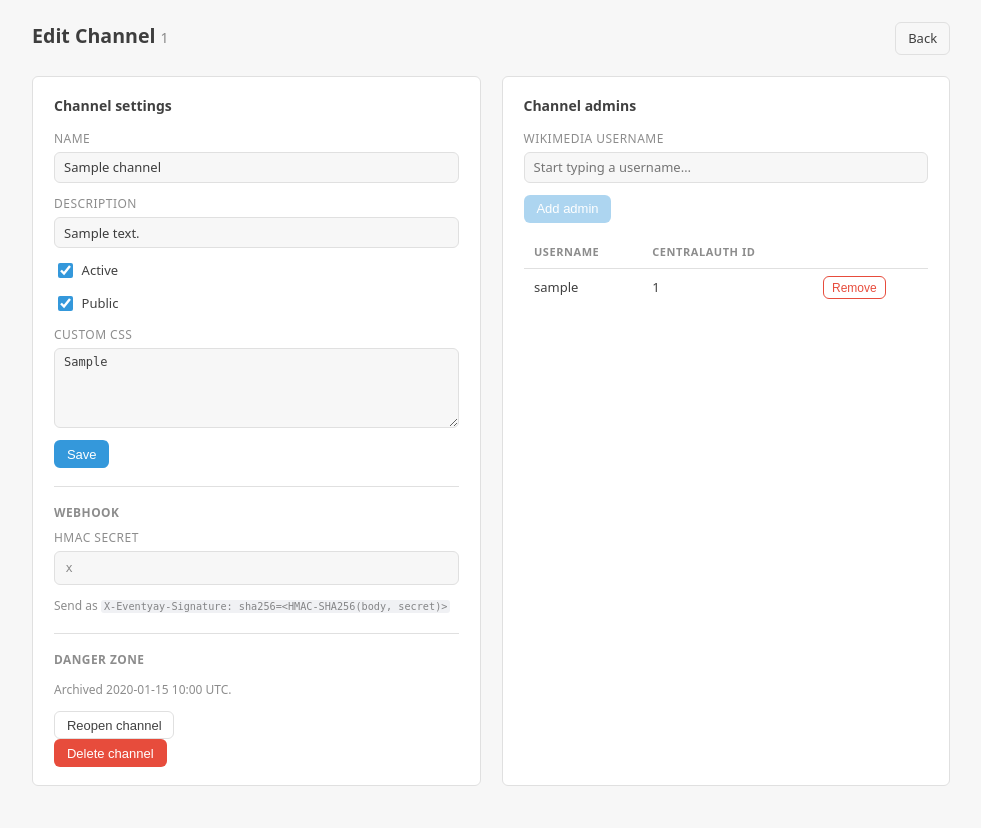
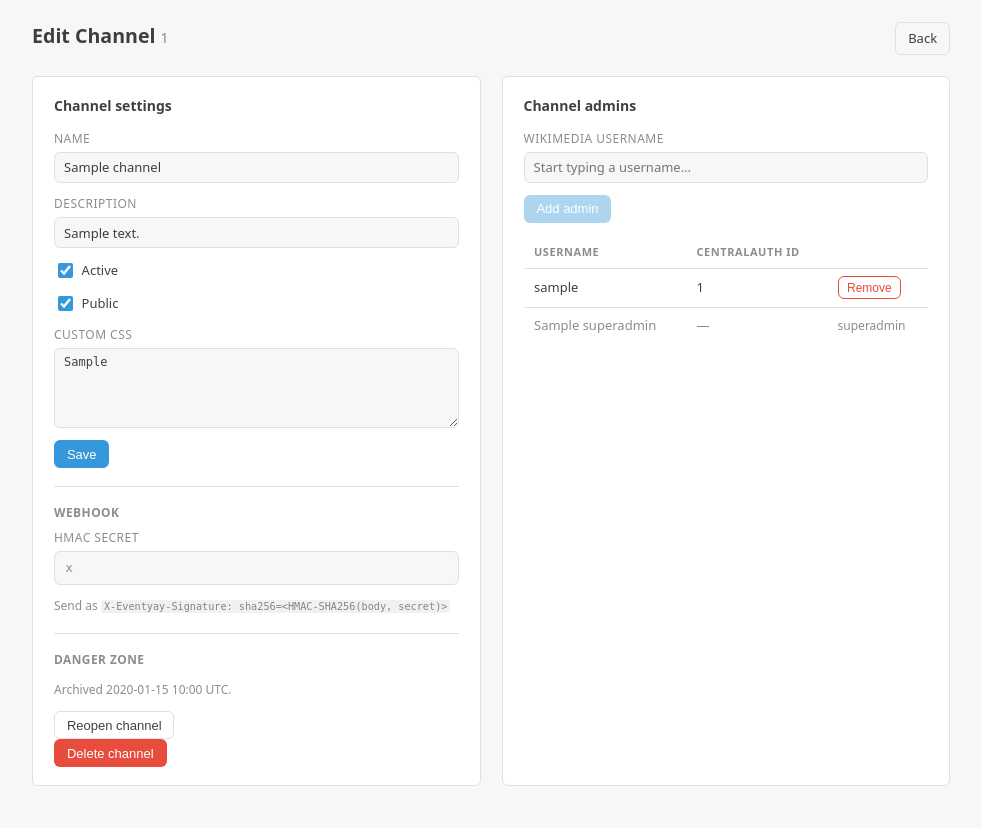
Before and after one commit to ArnavBallinCode/chatstream-moderate, a Flask app: template templates/admin/channel_edit.html in a window 1280 px wide. Shown: the part 52-880 px from the top of the page, without its empty margins (149-1130 px from the left). Run offline with Flask 3, Linux system fonts and the light colour scheme; tables that the repository leaves empty hold one stand-in row (values such as "Sample post"); the template is opened without the code that fills it: values that come from a table or form of the project are taken from there, most other values are stand-ins (such as "Sample title", 1, 10 or a date in 2020); some libraries are stand-ins or nearby versions.

Commit message:
Show superadmins at bottom of admins/moderators tables in grey
Co-Authored-By: Claude Sonnet 4.6 <noreply@anthropic.com>

```diff
--- a/static/css/app.css
+++ b/static/css/app.css
@@ -750,6 +750,8 @@ code {
 
 h1, h2, h3, h4 { color: var(--text); }
 
+tr.superadmin-row td { color: var(--muted); }
+
 /* ── Wikimedia username picker ──────────────────────────────────────────── */
 .user-picker {
   position: relative;
--- a/templates/admin/channel_edit.html
+++ b/templates/admin/channel_edit.html
@@ -95,6 +95,13 @@
       {% else %}
       <tr><td colspan="3" class="text-muted">No admins assigned.</td></tr>
       {% endfor %}
+      {% for name in superadmins %}
+      <tr class="superadmin-row">
+        <td>{{ name }}</td>
+        <td class="text-muted">—</td>
+        <td><span class="text-muted small">superadmin</span></td>
+      </tr>
+      {% endfor %}
       </tbody>
     </table>
   </div>
```
Also changed, not shown: src/admin_bp.py (+7 -5 lines), templates/admin/channel_settings.html (+7 -0 lines).
